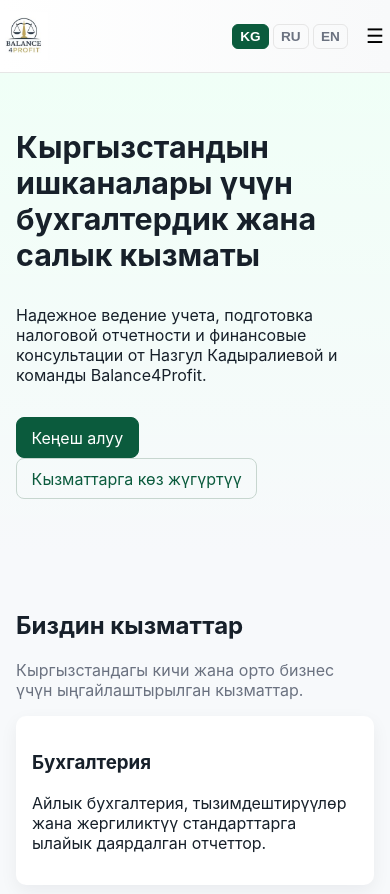
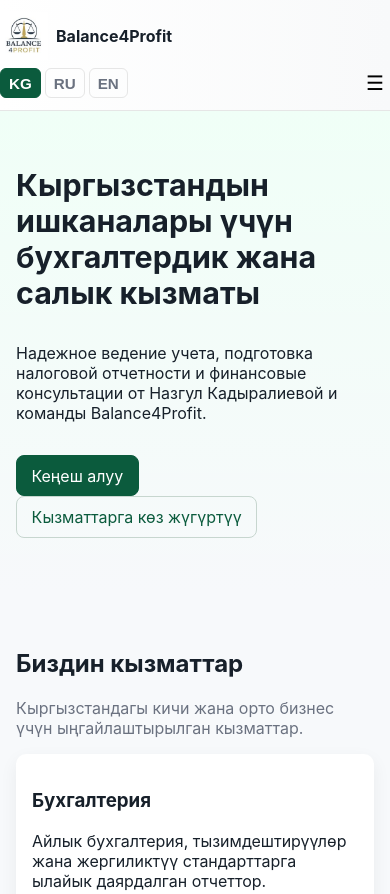
Before and after one commit to kasdast/Balance4Profit_Website, a plain HTML site: page index.html in a window 390 px wide. Shown: the top 894 px of the page. Drawn offline with Linux system fonts and the light colour scheme.

Commit message:
Update lang button design

```diff
--- a/css/styles.css
+++ b/css/styles.css
@@ -69,11 +69,16 @@ body{
   .about-grid{grid-template-columns:1fr}
   .contact-grid{grid-template-columns:1fr}
   #nav-toggle{display:inline-block}
-  /* keep language buttons visible on small screens but make them compact */
+  /* stack header: brand on first row, controls (lang + toggle) on second row */
+  .header-inner{flex-direction:column;align-items:flex-start;gap:.5rem}
+  .brand{width:100%;display:flex;align-items:center;gap:.5rem}
+  .brand-text{display:inline-block}
+  /* keep language buttons visible and readable on small screens */
   .lang-switcher{display:flex;gap:.25rem;align-items:center}
-  .lang-btn{padding:.25rem .45rem;font-size:.85rem;border-radius:6px}
-  .brand-text{display:none} /* hide brand text to save horizontal space on small devices */
-  .site-nav{display:none;position:absolute;right:1rem;top:64px;background:#fff;padding:.75rem;border-radius:8px;border:1px solid #eee;box-shadow:0 8px 24px rgba(2,6,23,0.06)}
+  .lang-btn{padding:.35rem .5rem;font-size:.95rem;border-radius:6px}
+  .header-right{width:100%;display:flex;justify-content:space-between;align-items:center}
+  /* Render the nav in-flow so it appears below the controls when toggled */
+  .site-nav{display:none;position:static;right:auto;top:auto;background:#fff;padding:.75rem;border-radius:8px;border:1px solid #eee;box-shadow:0 8px 24px rgba(2,6,23,0.06);width:100%;margin-top:.5rem}
   .site-nav a{display:block;padding:.5rem 0}
 }
 
```
